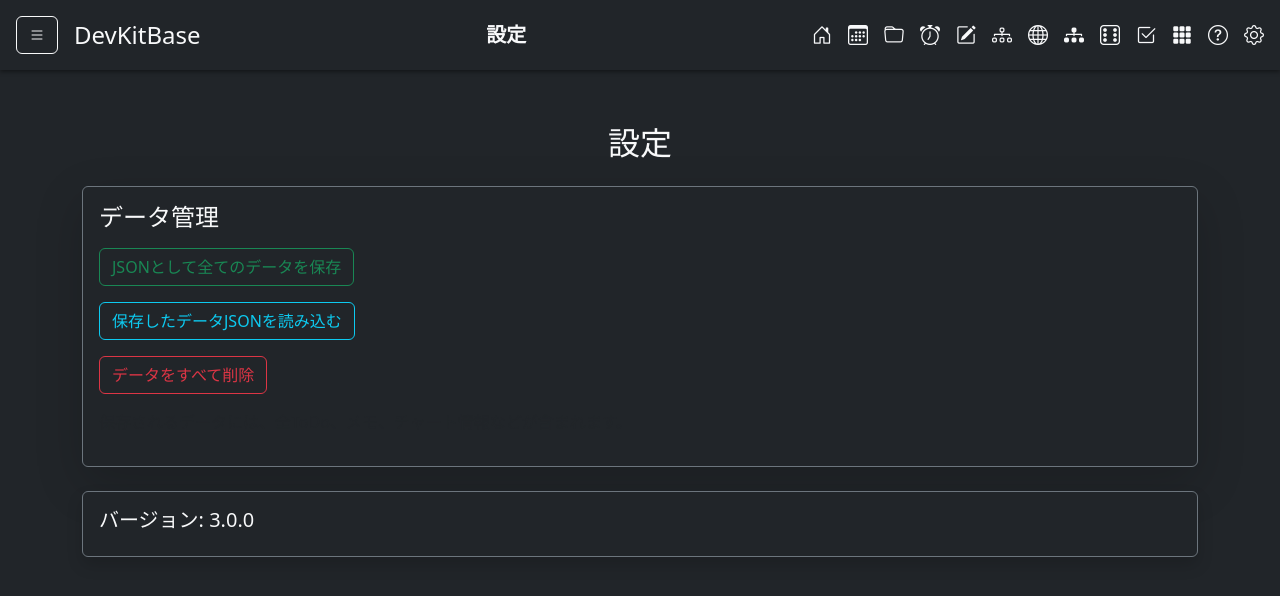
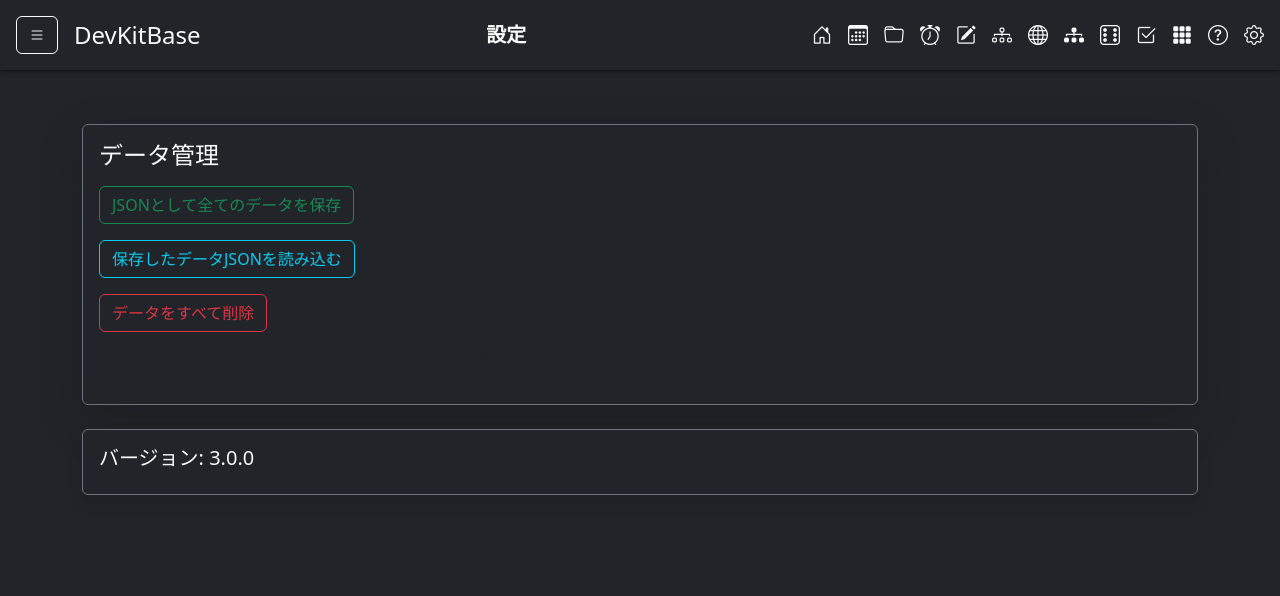
Before and after one commit to tatsuoNakano/WBS-King-of-Todo, a Gatsby site in the folder gatsby/: page /settings in a window 1280 px wide. Built offline with nearby package versions, Linux system fonts and the light colour scheme; Gatsby itself is replaced by a stand-in of ours.

Commit message:
設定画面の軽微な修正

```diff
--- a/gatsby/src/pages/settings.tsx
+++ b/gatsby/src/pages/settings.tsx
@@ -56,7 +56,6 @@ const SettingsPage: React.FC = () => {
     return (
         <Layout>
             <Container className="py-5">
-                <h2 className="text-light text-center mb-4">設定</h2>
 
                 <Card className="bg-dark text-light border-secondary shadow-lg mb-4">
                     <Card.Body>
```
